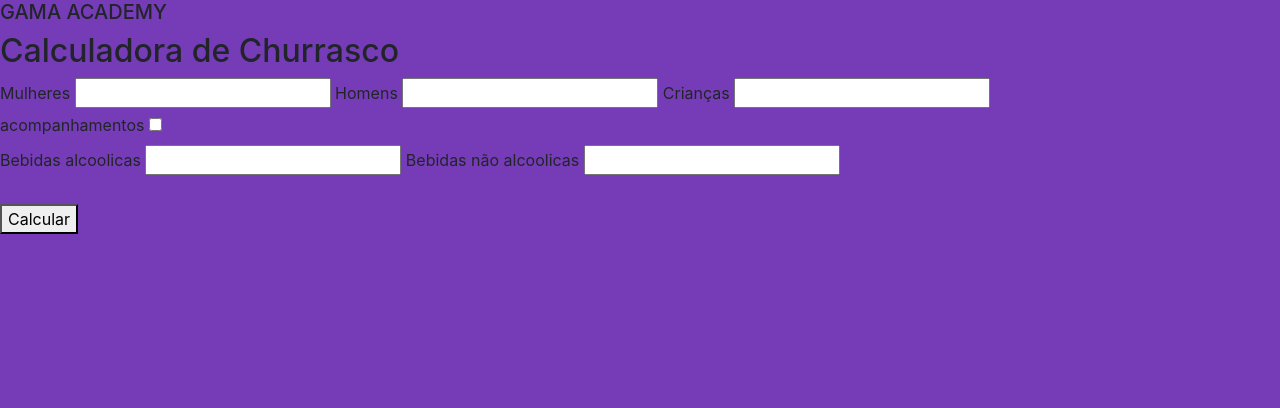
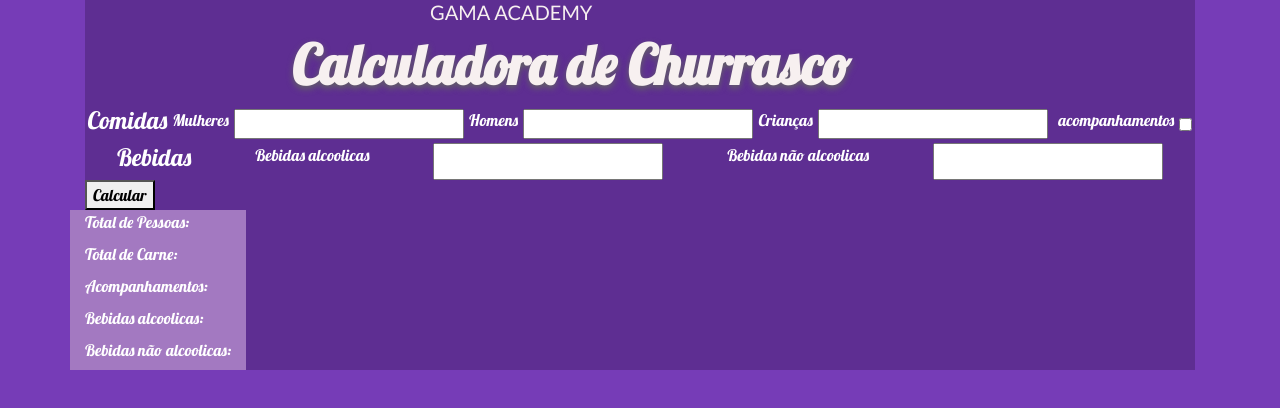
Before and after one commit to ArturSilvestre/Barbecue-calculadora, a plain HTML site: page index.html in a window 1280 px wide. Drawn offline with Linux system fonts and the light colour scheme.

Commit message:
alteracao layout add fonts e cor background

```diff
--- a/index.html
+++ b/index.html
@@ -5,16 +5,31 @@
     <meta name="viewport" content="width=device-width, initial-scale=1.0" />
 
     <title>Gama Academy - Calculadora de churrasco</title>
+
+    <!-- CSS -->
     <link rel="stylesheet" href="./src/bootstrap.css">
     <link rel="stylesheet" type="text/css" href="./src/main.css" />
+
+    <!-- Fonts -->
+    <link href="https://fonts.googleapis.com/css2?family=Lato:wght@400;700&family=Lobster&display=swap" rel="stylesheet">
+
   </head>
   <body>
+    <div class="container">
+      <div class="content-color-bg justify-content-center align-items-center">
+        <div class="row">
+          <div class="col-sm d-flex justify-content-center align-items-center">
             <header>
-      <h5>GAMA ACADEMY</h5>
-      <h2>Calculadora de Churrasco</h2>
+              <h5 class="title">GAMA ACADEMY</h5>
+              <h2 class="subtitle">Calculadora de Churrasco</h2>
             </header>
+          </div>
+        </div>
 
-    <div>
+        <div class="row">
+          <div class="col-sm d-flex justify-content-around align-items-center">
+            <h4>Comidas</h4>
+
             <label for="mulheres-qnt">Mulheres</label>
             <input id="mulheres-qnt" type="text" />
 
@@ -27,35 +42,57 @@
             <label for="acompanhamentos">acompanhamentos</label>
             <input id="acompanhamentos" type="checkbox" />
           </div>
-    <div>
+        </div>
+
+        <div class="row">
+          <div class="col-sm d-flex justify-content-around">
+              <h4>Bebidas</h4>
+
               <label for="bebidas-alcoolicas">Bebidas alcoolicas</label>
               <input id="bebidas-alcoolicas" type="text" />
 
               <label for="bebidas-nao-alcoolicas">Bebidas não alcoolicas</label>
               <input id="bebidas-nao-alcoolicas" type="text" />
           </div>
-    <br>
+        </div>
+
         <button id="botaoCalcular">Calcular</button>
 
+
+        <div class="row">
+          <div class="content-color-bg-fotter">
+            <div class="col-sm">
               <div>
-        <div>
-          <label for="total-carne" id="total-carne"></label>
+                <label for="total-carne" id="total-pessoas">
+                  Total de Pessoas:
+                </label>
               </div>
               <div>
-          <label for="total-pessoas" id="total-pessoas"></label>
+                <label for="total-pessoas" id="total-carne">
+                  Total de Carne:
+                </label>
               </div>
               <div>
-          <label for="total-acompanhamento" id="total-acompanhamento"></label>
+                <label for="total-acompanhamento" id="total-acompanhamento">
+                  Acompanhamentos:
+                </label>
               </div>
               <div>
-          <label for="total-bebidas-nao-alcoolicas" id="total-bebidas-nao-alcoolicas"></label>
+                <label for="total-bebidas-nao-alcoolicas" id="total-bebidas-nao-alcoolicas">
+                  Bebidas alcoolicas:
+                </label>
               </div>
               <div>
-          <label for="total-bebidas-alcoolicas" id="total-bebidas-alcoolicas"></label>
-        </div>
-        <div>
+                <label for="total-bebidas-alcoolicas" id="total-bebidas-alcoolicas">
+                  Bebidas não alcoolicas:
+                </label>
               </div>
             </div>
+          </div>
+          </div>
+        </div>
+      </div>
+
     <script src="./src/main.js"></script>
   </body>
 </html>
--- a/src/main.css
+++ b/src/main.css
@@ -7,26 +7,36 @@
 
 body {
   background-color: var(--color_background);
+  font-family: 'Lobster', cursive;
+  color: #fff;
 }
 
-.header {
-  width: 100%;
+header {
   display: flex;
-  align-items: center;
-  justify-content: center;
-  color: var(--color_text);
+    align-items: flex-start;
+    justify-content: center;
+    flex-direction: column;
+}
+.content-color-bg {
   background-color: var(--color_background_middle);
 }
-
+.content-color-bg-fotter {
+  background-color: #a379c1;
+}
 .title {
-  font-weight: 400;
-  text-align: left;
-  font-family: sans-serif;
+  font-family: 'Lato', sans-serif;
+  color: #F7F0F0;
   letter-spacing: 0px;
-  color: #F7F0F0;
   opacity: 1;
 }
 
 .subtitle {
-  margin-left: -83px;
+  font-family: 'Lobster', cursive;
+    letter-spacing: 0px;
+    color: #F7F0F0;
+    text-shadow: 0px 3px 6px #636363;
+    opacity: 1;
+    font-size: 55px;
+    margin-left: -138px;
+    font-weight: bold;
 }
```
Lines whose indentation alone changed are shown as unchanged.
